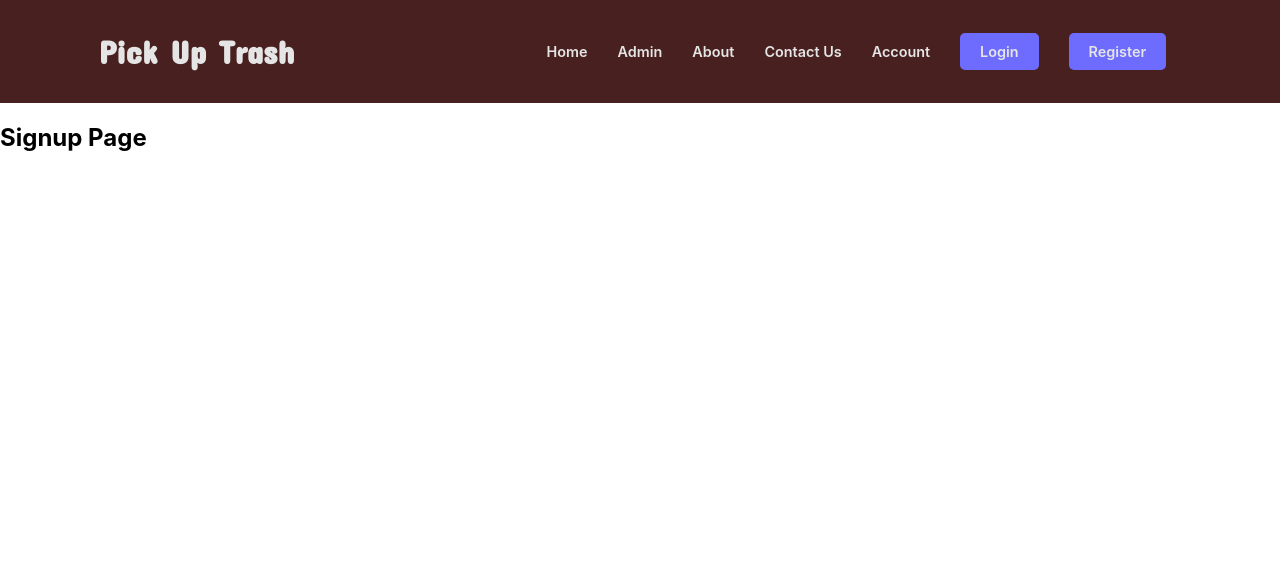
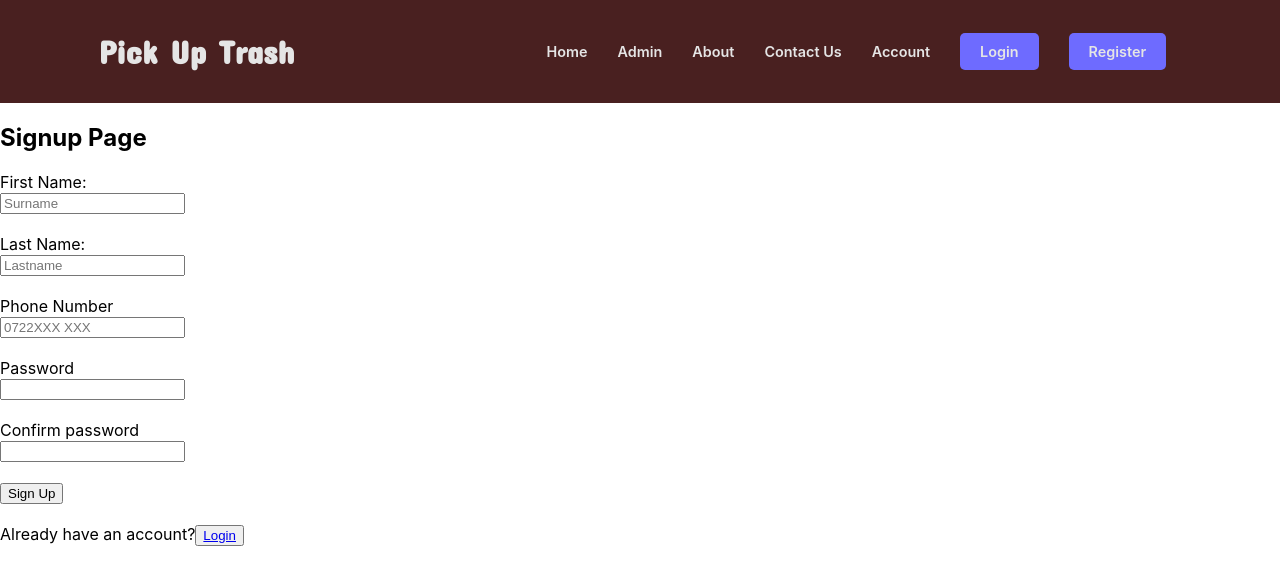
Before and after one commit to kiborgok/pick-up-trash, a React (Create React App) app: page /register in a window 1280 px wide. Shown: the top 584 px of the page. Built offline with nearby package versions, Linux system fonts and the light colour scheme.

Commit message:
patch:Created signup component structure

```diff
--- a/src/components/signup/SignUpPage.jsx
+++ b/src/components/signup/SignUpPage.jsx
@@ -1,6 +1,94 @@
+import "./signup.css";
+
 function SignUpPage(){
-    return(
-        <h2>Signup Page</h2>
+    return (
+      <section className="back">
+        <div className="form-content">
+          <form className="form">
+            <h2>Signup Page</h2>
+            <div className="form-inputs">
+              <label htmlFor="username" className="form-label">
+                First Name:
+              </label>
+              <br />
+              <input
+                id="username"
+                type="text"
+                name="username"
+                className="form-input"
+                placeholder="Surname"
+              />
+            </div>
+            <br />
+            <div className="form-inputs">
+              <label htmlFor="username" className="form-label">
+                Last Name:
+              </label>
+              <br />
+              <input
+                id="username"
+                type="text"
+                name="username"
+                className="form-input"
+                placeholder="Lastname"
+              />
+            </div>
+            <br />
+            <div className="form-inputs">
+              <label htmlFor="number" className="form-label">
+                Phone Number
+              </label>
+              <br />
+              <input
+                id="number"
+                type="number"
+                name="number"
+                className="form-input"
+                placeholder="0722XXX XXX"
+              />
+            </div>
+            <br />
+            <div className="form-inputs">
+              <label htmlFor="Password" className="form-label">
+                Password
+              </label>
+              <br />
+              <input
+                id="password"
+                type="password"
+                name="password"
+                className="form-input"
+              />
+            </div>
+            <br />
+            <div className="form-inputs">
+              <label htmlFor="password2" className="form-label">
+                Confirm password
+              </label>
+              <br />
+              <input
+                id="password2"
+                type="password"
+                name="password2"
+                className="form-input"
+              />
+            </div>
+            <br />
+            <div className="form-inputs">
+              <button className="form-input-btn" type="submit">
+                Sign Up
+              </button>
+            </div>
+            <br />
+            <span className="form-input-login">
+              Already have an account?
+              <button className="l-btn">
+                <a href="/login">Login</a>
+              </button>
+            </span>
+          </form>
+        </div>
+      </section>
     );
 }
 
```
